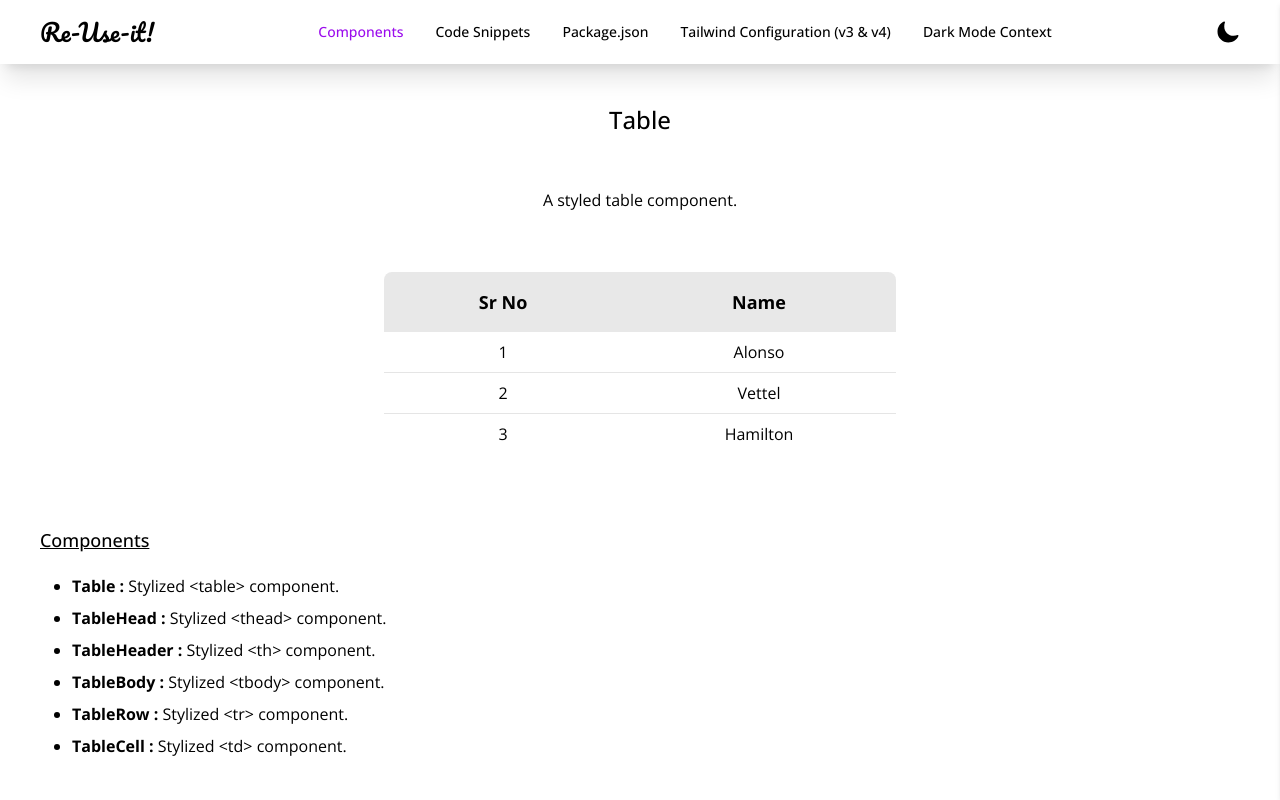
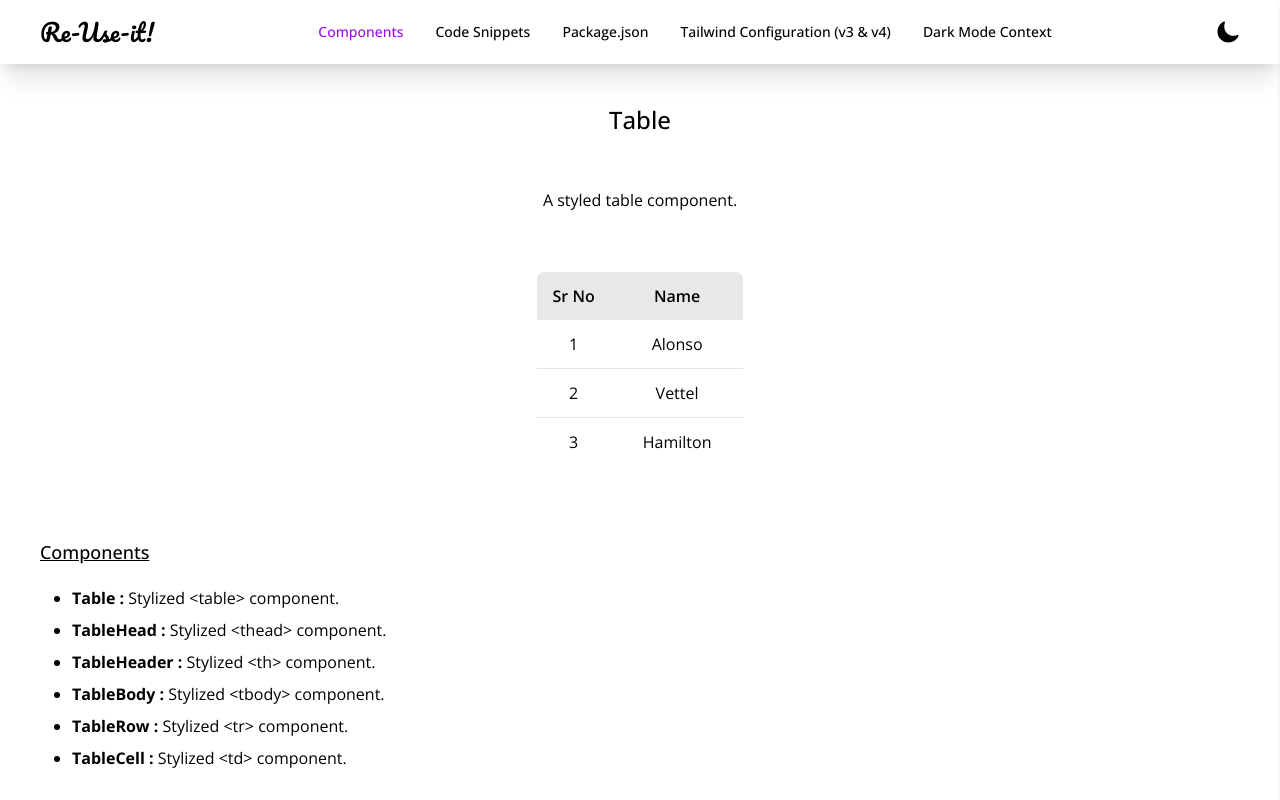
Before and after one commit to roshith-prakash/re-use-it, a React (Vite) app: page /components/table in a window 1280 px wide. Shown: the top 800 px of the page. Built offline with nearby package versions, Linux system fonts and the light colour scheme; a web font is replaced by a local one.

Commit message:
Table component changed

```diff
--- a/src/components/Table.tsx
+++ b/src/components/Table.tsx
@@ -8,9 +8,11 @@ const Table = ({
   className?: string;
 }) => {
   return (
-    <table className={`w-full overflow-hidden rounded-lg ${className}`}>
-      {children}
-    </table>
+    <div className="scroller max-w-[99%] overflow-hidden overflow-x-auto">
+      <table className={`overflow-hidden rounded-lg ${className}`}>
+        {children}
+      </table>
+    </div>
   );
 };
 
@@ -21,7 +23,7 @@ export const TableHead = ({
   children: ReactNode;
   className?: string;
 }) => {
-  return <thead className={`${className}`}>{children}</thead>;
+  return <thead className={`rounded-t-lg ${className}`}>{children}</thead>;
 };
 
 export const TableHeader = ({
@@ -33,7 +35,7 @@ export const TableHeader = ({
 }) => {
   return (
     <th
-      className={`bg-secondarydarkbg/10 px-4 py-4 text-center text-lg font-bold transition-all dark:bg-white/10 ${className}`}
+      className={`bg-secondarydarkbg/10 px-4 py-3 text-center font-semibold transition-all dark:bg-white/10 ${className}`}
     >
       {children}
     </th>
@@ -74,7 +76,7 @@ export const TableCell = ({
   className?: string;
 }) => {
   return (
-    <td className={`px-3 py-2 transition-all ${className}`}>{children}</td>
+    <td className={`px-8 py-3 transition-all ${className}`}>{children}</td>
   );
 };
 
--- a/src/index.css
+++ b/src/index.css
@@ -22,3 +22,24 @@
 input::placeholder {
   transition: color 0.2s;
 }
+
+/* Height for horizontal scrollbar */
+.scroller::-webkit-scrollbar {
+  height: 5px; /* Reduce the height for a thin horizontal scrollbar */
+}
+
+/* Track */
+.scroller::-webkit-scrollbar-track {
+  background: #f1f1f1; /* Background for the scrollbar track */
+}
+
+/* Handle */
+.scroller::-webkit-scrollbar-thumb {
+  background: #888; /* Color for the scrollbar handle */
+  border-radius: 5px; /* Optional: Add rounding for a smoother look */
+}
+
+/* Handle on hover */
+.scroller::-webkit-scrollbar-thumb:hover {
+  background: #555; /* Darker color on hover */
+}
--- a/src/pages/Components.tsx
+++ b/src/pages/Components.tsx
@@ -205,20 +205,24 @@ const Components = () => {
                 <TableRow>
                   <TableHeader>Sr No</TableHeader>
                   <TableHeader>Name</TableHeader>
+                  <TableHeader>Country</TableHeader>
                 </TableRow>
               </TableHead>
               <TableBody>
                 <TableRow>
                   <TableCell>1</TableCell>
                   <TableCell>Alonso</TableCell>
+                  <TableCell>Spain</TableCell>
                 </TableRow>
                 <TableRow>
                   <TableCell>2</TableCell>
                   <TableCell>Vettel</TableCell>
+                  <TableCell>Germany</TableCell>
                 </TableRow>
                 <TableRow>
                   <TableCell>3</TableCell>
                   <TableCell>Hamilton</TableCell>
+                  <TableCell>England</TableCell>
                 </TableRow>
               </TableBody>
             </Table>
--- a/src/pages/Components/TableComponent.tsx
+++ b/src/pages/Components/TableComponent.tsx
@@ -18,9 +18,11 @@ const Table = ({
   className?: string;
 }) => {
   return (
-    <table className={\`w-full overflow-hidden rounded-lg \${className}\`}>
-      {children}
-    </table>
+    <div className="scroller max-w-[99%] overflow-hidden overflow-x-auto">
+      <table className={\`overflow-hidden rounded-lg \${className}\`}>
+        {children}
+      </table>
+    </div>
   );
 };
 
@@ -31,7 +33,7 @@ export const TableHead = ({
   children: ReactNode;
   className?: string;
 }) => {
-  return <thead className={\`\${className}\`}>{children}</thead>;
+  return <thead className={\`rounded-t-lg \${className}\`}>{children}</thead>;
 };
 
 export const TableHeader = ({
@@ -43,7 +45,7 @@ export const TableHeader = ({
 }) => {
   return (
     <th
-      className={\`bg-secondarydarkbg/10 px-4 py-4 text-center text-lg font-bold transition-all dark:bg-white/10 \${className}\`}
+      className={\`bg-secondarydarkbg/10 px-4 py-3 text-center font-semibold transition-all dark:bg-white/10 \${className}\`}
     >
       {children}
     </th>
@@ -84,11 +86,12 @@ export const TableCell = ({
   className?: string;
 }) => {
   return (
-    <td className={\`px-3 py-2 transition-all \${className}\`}>{children}</td>
+    <td className={\`px-8 py-3 transition-all \${className}\`}>{children}</td>
   );
 };
 
-export default Table;`;
+export default Table;
+`;
 
 const usingCode = `import  Table, {TableHead,TableHeader,TableBody,TableRow} from "./Table";
 
--- a/src/pages/Home.tsx
+++ b/src/pages/Home.tsx
@@ -13,8 +13,8 @@ const Home = () => {
       className={`min-h-screen ${isDarkMode ? "bg-[url('/src/assets/animatedWaveDark.svg')]" : "bg-[url('/src/assets/animatedWave.svg')]"} flex flex-col bg-cover dark:text-white`}
     >
       <div className="flex flex-1 flex-col items-center justify-center gap-10">
-        <h1 className="font-pacifico text-6xl">Re-Use-it!</h1>
-        <h2 className="font-title text-2xl">
+        <h1 className="font-pacifico px-4 text-center text-6xl">Re-Use-it!</h1>
+        <h2 className="font-title px-6 text-center text-2xl">
           React Components that are{" "}
           <Typewriter
             typeSpeed={75}
--- a/src/pages/TailwindConfigComponent.tsx
+++ b/src/pages/TailwindConfigComponent.tsx
@@ -19,7 +19,8 @@ const TailwindConfigCode = `module.exports = {
       },
       fontFamily: {
         'title': ['Playwrite IN', 'sans-serif'],
-        'sans': ['Open Sans', 'serif']
+        'sans': ['Open Sans', 'serif'],
+        'pacifico' : ['Pacifico','serif']
       },
     },
 
@@ -30,7 +31,32 @@ const TailwindConfigCode = `module.exports = {
 // v3 index.css
 const v3Index = `@tailwind base;
 @tailwind components;
-@tailwind utilities;`;
+@tailwind utilities
+
+input::placeholder {
+  transition: color 0.2s;
+}
+
+/* Height for horizontal scrollbar */
+.scroller::-webkit-scrollbar {
+  height: 5px; /* Reduce the height for a thin horizontal scrollbar */
+}
+
+/* Track */
+.scroller::-webkit-scrollbar-track {
+  background: #f1f1f1; /* Background for the scrollbar track */
+}
+
+/* Handle */
+.scroller::-webkit-scrollbar-thumb {
+  background: #888; /* Color for the scrollbar handle */
+  border-radius: 5px; /* Optional: Add rounding for a smoother look */
+}
+
+/* Handle on hover */
+.scroller::-webkit-scrollbar-thumb:hover {
+  background: #555; /* Darker color on hover */
+};`;
 
 // PostCSS config
 const postCSS = `module.exports = {
@@ -60,10 +86,32 @@ const TailwindCssCode = `@import "tailwindcss";
   /* Custom Fonts */
   --font-title: "Playwrite IN", sans-serif;
   --font-sans: "Open Sans", serif;
+  --font-pacifico: "Pacifico", serif;
 }
 
 input::placeholder {
   transition: color 0.2s;
+}
+
+/* Height for horizontal scrollbar */
+.scroller::-webkit-scrollbar {
+  height: 5px; /* Reduce the height for a thin horizontal scrollbar */
+}
+
+/* Track */
+.scroller::-webkit-scrollbar-track {
+  background: #f1f1f1; /* Background for the scrollbar track */
+}
+
+/* Handle */
+.scroller::-webkit-scrollbar-thumb {
+  background: #888; /* Color for the scrollbar handle */
+  border-radius: 5px; /* Optional: Add rounding for a smoother look */
+}
+
+/* Handle on hover */
+.scroller::-webkit-scrollbar-thumb:hover {
+  background: #555; /* Darker color on hover */
 }
 `;
 
```
